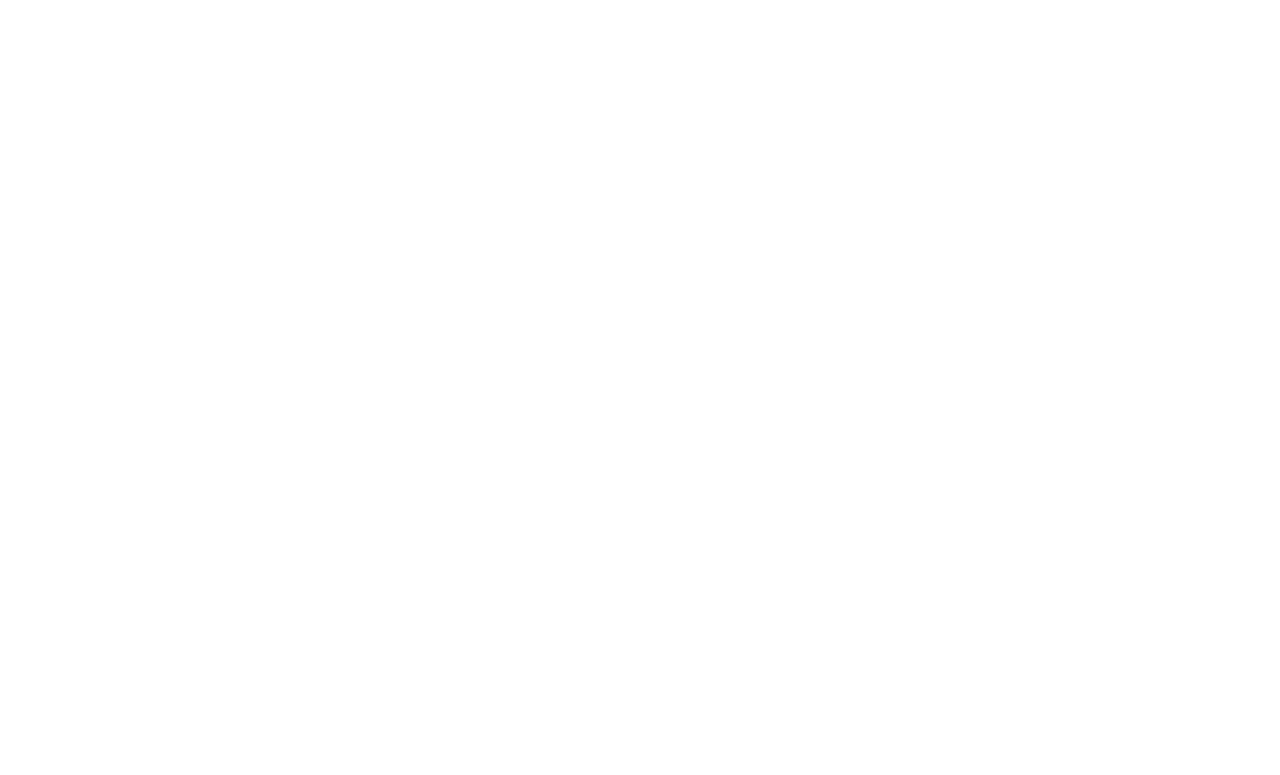
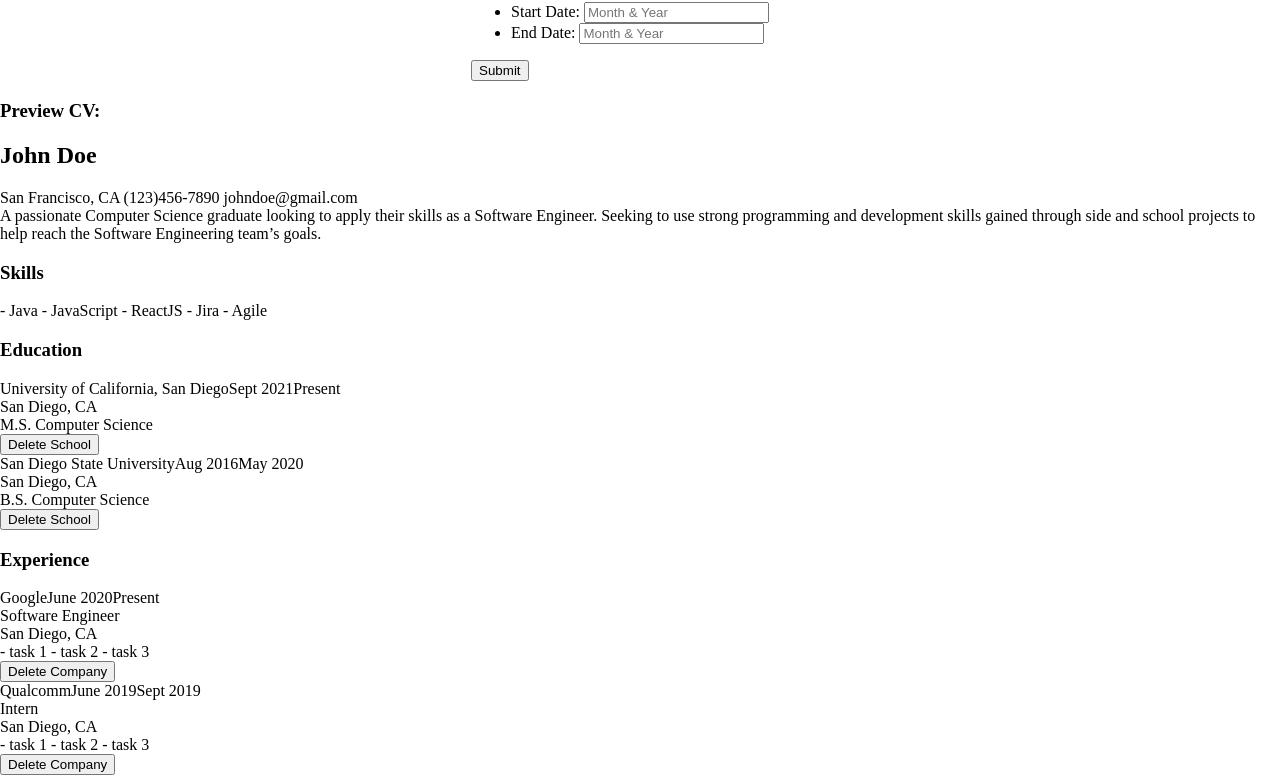
Before and after one commit to jonfranche/cv-project, a React (Create React App) app: page / in a window 1280 px wide. Shown: the part 655-1430 px from the top of the page. Before the commit the page ends 800 px from the top, so only its background shows below. Built offline with nearby package versions, Linux system fonts and the light colour scheme.

Commit message:
added dummy info

```diff
--- a/src/App.js
+++ b/src/App.js
@@ -5,18 +5,51 @@
 import "./App.css";
 
 const generalInfo = {
-  name: "",
-  email: "",
-  phone: "",
-  city: "",
-  objective: "",
+  name: "John Doe",
+  email: "johndoe@gmail.com",
+  phone: "(123)456-7890",
+  city: "San Francisco, CA",
+  objective:
+    "A passionate Computer Science graduate looking to apply their skills as a Software Engineer. Seeking to use strong programming and development skills gained through side and school projects to help reach the Software Engineering team’s goals.",
 };
 
-const skillsInfo = [];
+const skillsInfo = ["Java", "JavaScript", "ReactJS", "Jira", "Agile"];
 
-const schoolInfo = [];
+const schoolInfo = [
+  {
+    schoolName: "University of California, San Diego",
+    degree: "M.S. Computer Science",
+    city: "San Diego, CA",
+    startDate: "Sept 2021",
+    endDate: "Present",
+  },
+  {
+    schoolName: "San Diego State University",
+    degree: "B.S. Computer Science",
+    city: "San Diego, CA",
+    startDate: "Aug 2016",
+    endDate: "May 2020",
+  },
+];
 
-const expInfo = [];
+const expInfo = [
+  {
+    companyName: "Google",
+    position: "Software Engineer",
+    city: "San Diego, CA",
+    tasks: "- task 1 \n- task 2 \n- task 3",
+    startDate: "June 2020",
+    endDate: "Present"
+  },
+  {
+    companyName: "Qualcomm",
+    position: "Intern",
+    city: "San Diego, CA",
+    tasks: "- task 1 \n- task 2 \n- task 3",
+    startDate: "June 2019",
+    endDate: "Sept 2019"
+  }
+];
 
 const App = () => {
   const [genInfo, setGenInfo] = useState(generalInfo);
@@ -32,7 +65,7 @@
   const saveSchoolDataHandler = (school) => {
     console.log(school);
     setSchools((prevSchools) => {
-      return [...prevSchools, school];
+      return [school, ...prevSchools];
     });
     console.log(schools);
   };
@@ -40,7 +73,7 @@
   const saveWorkDataHandler = (work) => {
     console.log(work);
     setExperience((prevExperience) => {
-      return [...prevExperience, work];
+      return [work, ...prevExperience];
     });
   };
 
@@ -75,7 +108,7 @@
 
   return (
     <div>
-      <Header/>
+      <Header />
       <div className="body-div">
         <Form
           generalInfo={genInfo}
```
Lines whose indentation alone changed are shown as unchanged.
